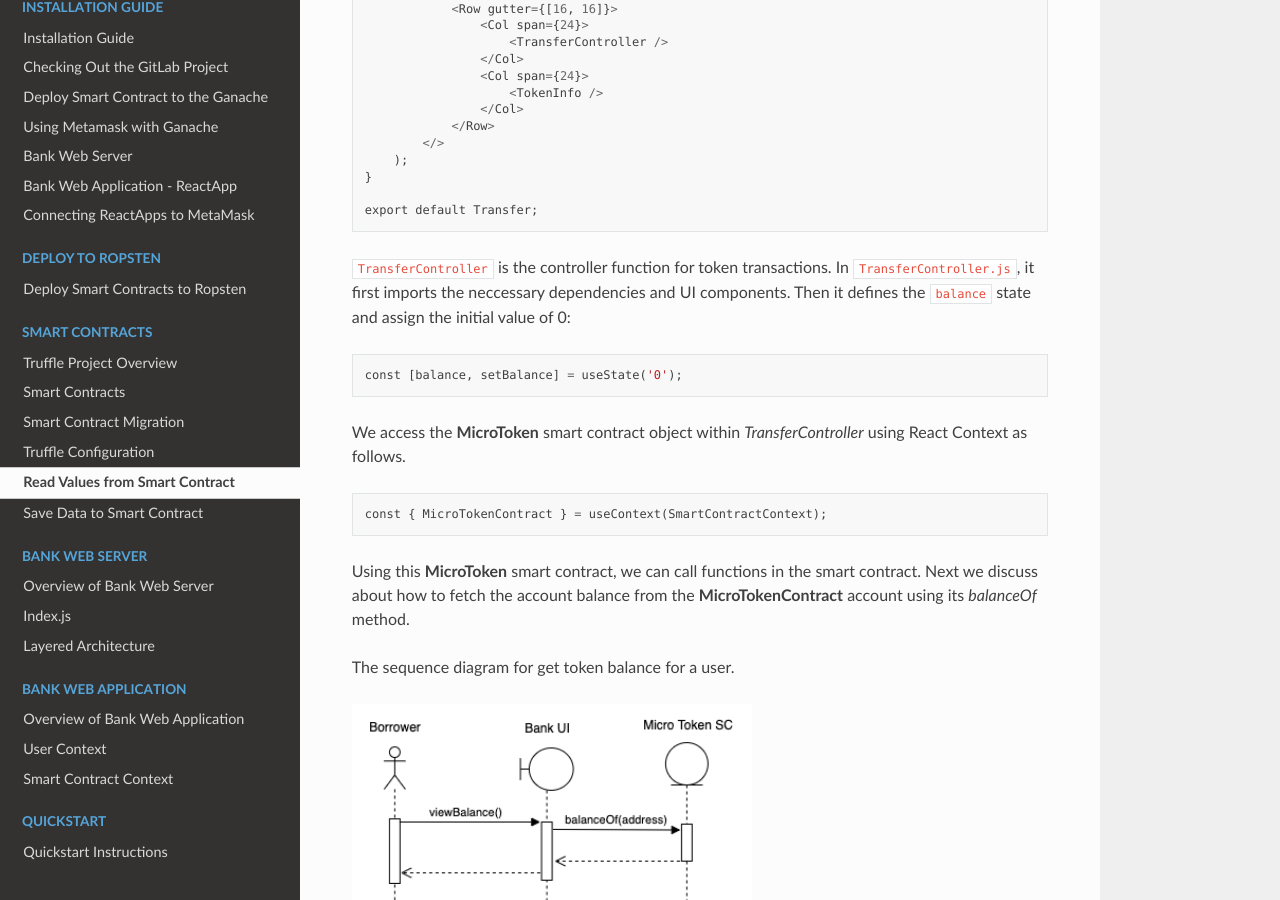
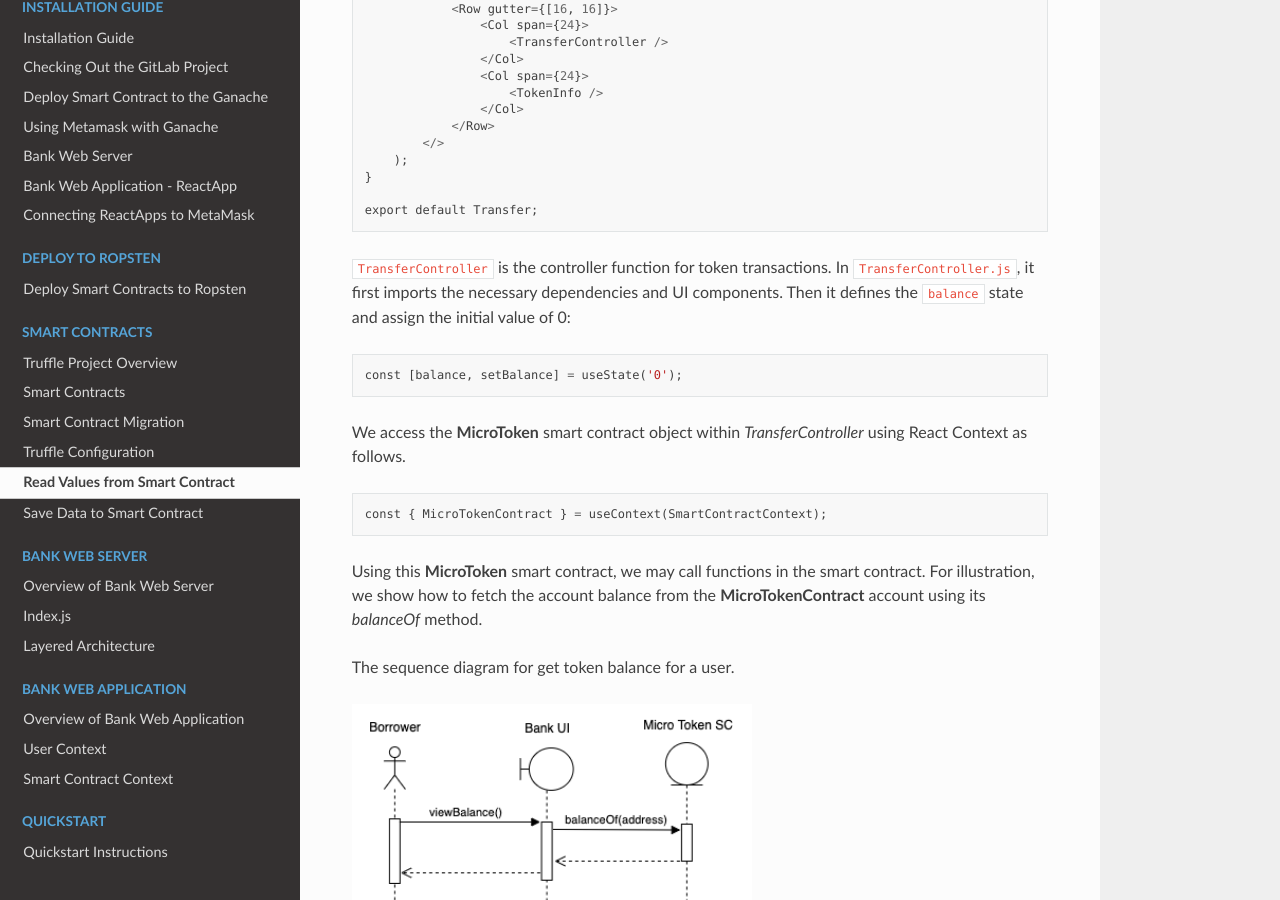
Before and after one commit to NivedithaKarthikeyan/LandregistryApp, a Sphinx documentation site: the page built from docs/source/blockchain/readFromSmartContract.rst, in a window 1280 px wide and 900 px high, scrolled down 746 px. Built offline with Sphinx 7.4.7 and the Read the Docs theme 2.0.0, drawn with Linux system fonts in a browser that asks for light colours.

Commit message:
Update docs/source/blockchain/readFromSmartContract.rst

```diff
--- a/docs/source/blockchain/readFromSmartContract.rst
+++ b/docs/source/blockchain/readFromSmartContract.rst
@@ -36,7 +36,7 @@ In Next.js, this means directing to the ``pages/public/transfer.js`` file.
     export default Transfer;
 
 ``TransferController`` is the controller function for token transactions.  In ``TransferController.js``,
-it first imports the neccessary dependencies and UI components.
+it first imports the necessary dependencies and UI components.
 Then it defines the ``balance`` state  and assign the initial value of 0: ::
 
     const [balance, setBalance] = useState('0');
@@ -45,8 +45,7 @@ We access the **MicroToken** smart contract object within *TransferController* u
 
     const { MicroTokenContract } = useContext(SmartContractContext);
 
-Using this **MicroToken** smart contract, we can call functions in the smart contract.
-Next we discuss about how to fetch the account balance from the **MicroTokenContract** account using its *balanceOf* method.
+Using this **MicroToken** smart contract, we may call functions in the smart contract. For illustration, we show how to fetch the account balance from the **MicroTokenContract** account using its *balanceOf* method.
 
 The sequence diagram for get token balance for a user.
 
@@ -58,10 +57,10 @@ smart contract. ::
 
     const getBalance = async () => {
         try {
-	        const accounts = await window.ethereum.enable();
-	        const response = await MicroTokenContract.methods.balanceOf(accounts[0]).call();
-	        setBalance(response);
-	    } catch (err) {
+	       const accounts = await window.ethereum.enable();
+	       const response = await MicroTokenContract.methods.balanceOf(accounts[0]).call();
+	       setBalance(response);
+	 } catch (err) {
 	    message.error('Error occured while reading balance');
 	}
     };
```
